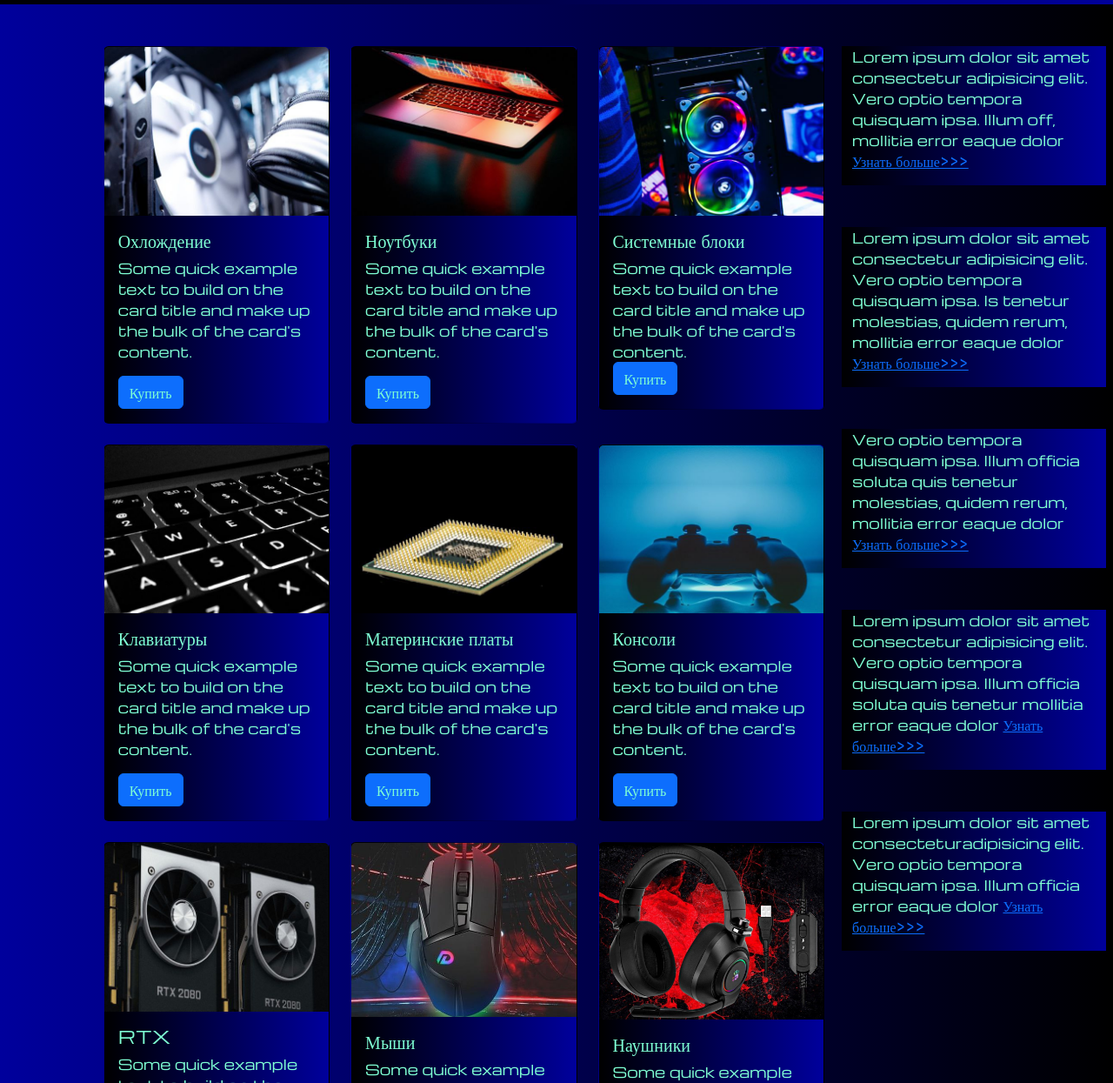
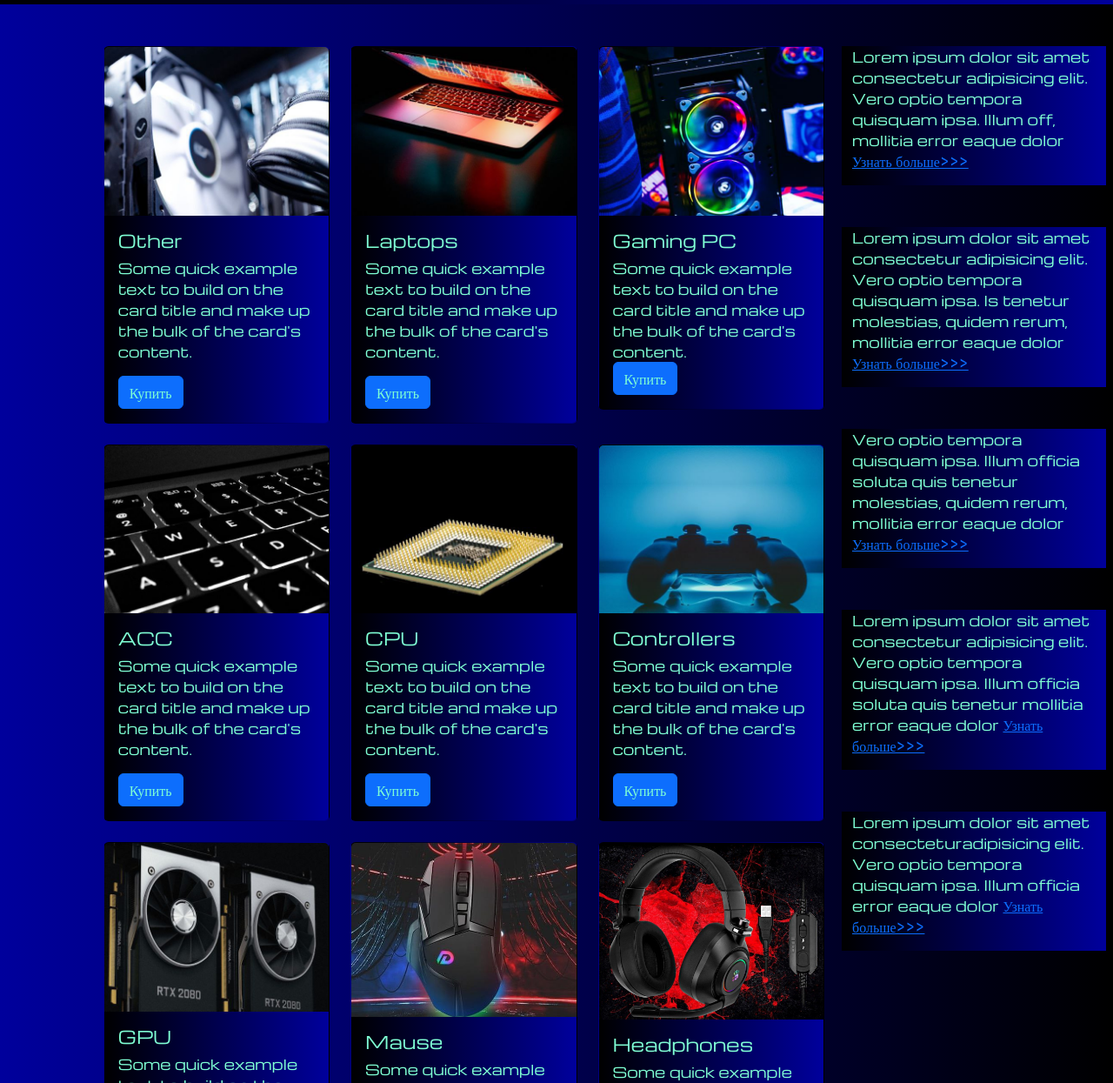
Before and after one commit to IsmaXolod/IsmaXolod.github.io, a plain HTML site: page pricing.html in a window 1280 px wide. Shown: the part 55-1300 px from the top of the page at 87% size. Drawn offline with nearby package versions, Linux system fonts and the light colour scheme.

Commit message:
Update pricing.html

```diff
--- a/pricing.html
+++ b/pricing.html
@@ -72,7 +72,7 @@
                             <div class="card">
                                 <a href="#"><img src="source/images/photo_1.jpg" class="card-img-top" alt="..."></a>
                                 <div class="card-body">
-                                    <h5 class="card-title"><a href="#">Охлождение</a></h5>
+                                    <h5 class="card-title"><a href="#">Other</a></h5>
                                     <p class="card-text"><a href="#">
                                             Some quick example text to build on the card title and make up
                                             the bulk
@@ -87,7 +87,7 @@
                             <div class="card">
                                 <a href="#"><img src="source/images/photo_2.jpg" class="card-img-top" alt="..."></a>
                                 <div class="card-body">
-                                    <h5 class="card-title"><a href="#">Ноутбуки</a></h5>
+                                    <h5 class="card-title"><a href="#">Laptops</a></h5>
                                     <p class="card-text"><a href="#">
                                             Some quick example text to build on the card title and make up
                                             the bulk of the card's content. </a></p>
@@ -101,7 +101,7 @@
                                 <a href="#"><img src="source/images/photo_3.jpg" class="card-img-top" alt="..."></a>
                                 <div class="card-body">
                                     <a href="#">
-                                        <h5 class="card-title">Системные блоки</h5>
+                                        <h5 class="card-title">Gaming PC</h5>
                                     </a>
                                     <a href="#">
                                         <p class="card-text">Some quick example text to build on the card title and make
@@ -118,7 +118,7 @@
                             <div class="card">
                                 <a href="#"><img src="source/images/photo_4.jpg" class="card-img-top" alt="..."></a>
                                 <div class="card-body">
-                                    <h5 class="card-title"><a href="#">Клавиатуры</a></h5>
+                                    <h5 class="card-title"><a href="#">ACC</a></h5>
                                     <p class="card-text"><a href="#">
                                             Some quick example text to build on the card title and make up
                                             the bulk
@@ -133,7 +133,7 @@
                             <div class="card">
                                 <a href="#"><img src="source/images/photo_5.jpg" class="card-img-top" alt="..."></a>
                                 <div class="card-body">
-                                    <h5 class="card-title"><a href="#">Материнские платы</a></h5>
+                                    <h5 class="card-title"><a href="#">CPU</a></h5>
                                     <p class="card-text"><a href="#">
                                             Some quick example text to build on the card title and make up
                                             the bulk
@@ -149,7 +149,7 @@
                                 <a href="#"><img src="source/images/photo_6.jpg" class="card-img-top" alt="..."></a>
                                 <div class="card-body">
                                     <a href="#">
-                                        <h5 class="card-title">Консоли</h5>
+                                        <h5 class="card-title">Controllers</h5>
                                     </a>
                                     <p class="card-text"><a href="#">
                                             Some quick example text to build on the card title and make up
@@ -165,7 +165,7 @@
                             <div class="card">
                                 <a href="#"><img src="source/images/photo_7.jpg" class="card-img-top" alt="..."></a>
                                 <div class="card-body">
-                                    <h5 class="card-title"><a href="#">RTX</a></h5>
+                                    <h5 class="card-title"><a href="#">GPU</a></h5>
                                     <p class="card-text"><a href="#">
                                             Some quick example text to build on the card title and make up
                                             the bulk
@@ -180,7 +180,7 @@
                             <div class="card">
                                 <a href="#"><img src="source/images/Photo_8.jpg" class="card-img-top" alt="..."></a>
                                 <div class="card-body">
-                                    <h5 class="card-title"><a href="#">Мыши</a></h5>
+                                    <h5 class="card-title"><a href="#">Mause</a></h5>
                                     <p class="card-text"><a href="#">
                                             Some quick example text to build on the card title and make up
                                             the bulk
@@ -195,7 +195,7 @@
                             <div class="card">
                                 <a href="#"><img src="source/images/photo_9.jpg" class="card-img-top" alt="..."></a>
                                 <div class="card-body">
-                                    <h5 class="card-title"><a href="#">Наушники</a></h5>
+                                    <h5 class="card-title"><a href="#">Headphones</a></h5>
                                     <p class="card-text"><a href="#">
                                             Some quick example text to build on the card title and make up
                                             the bulk
```
